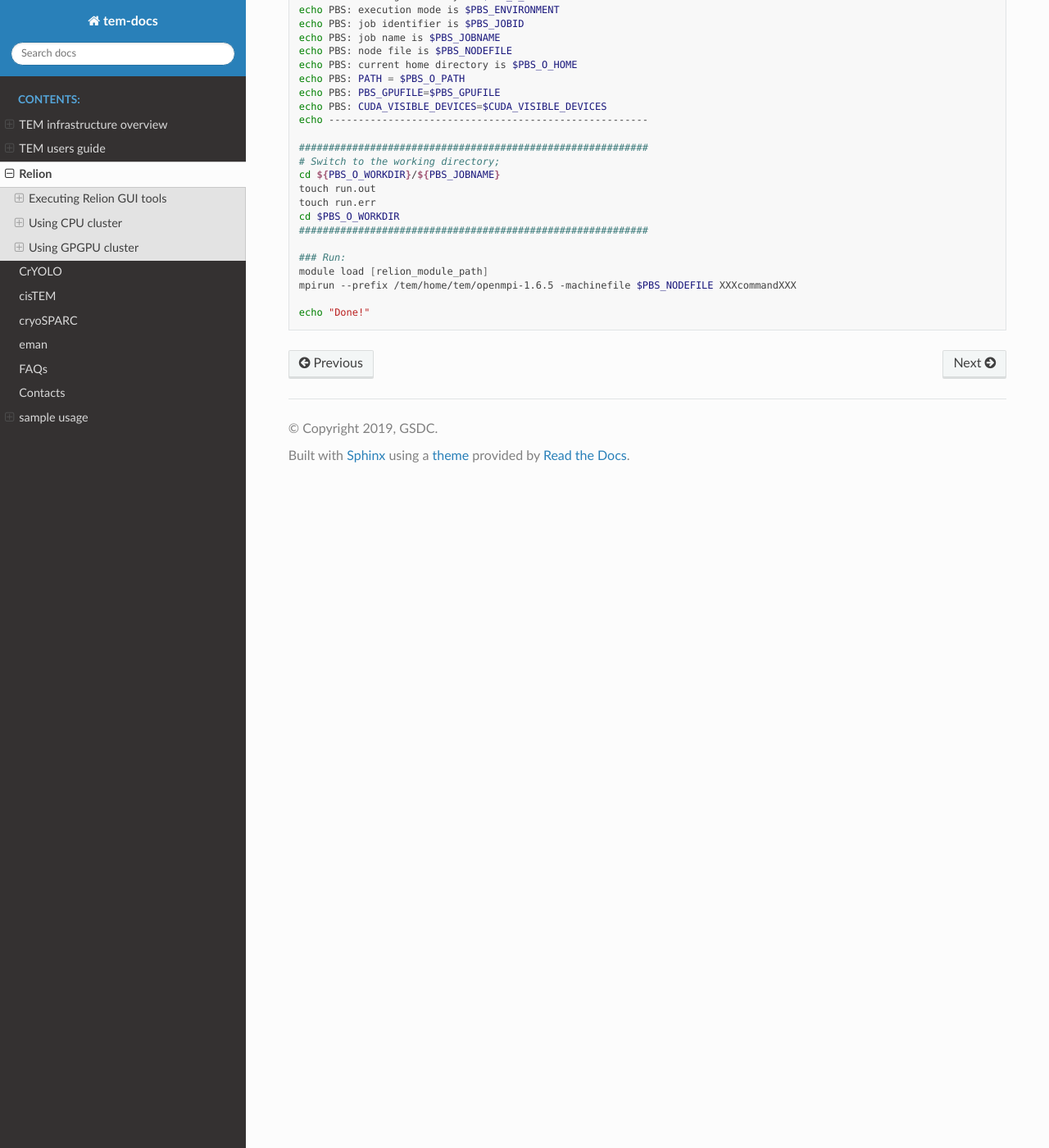
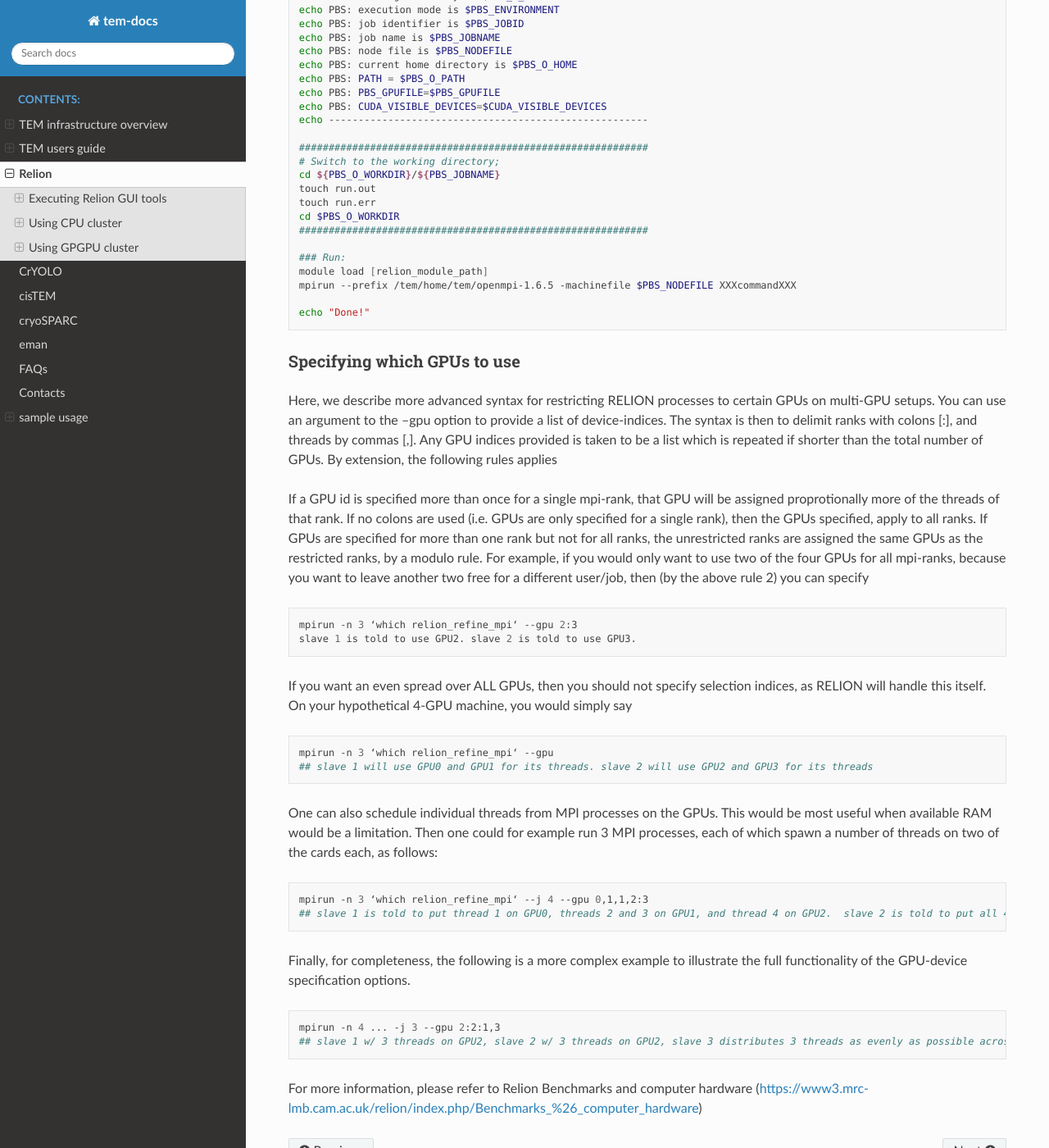
Before and after one commit to junglok/tem-docs, a Sphinx documentation site: the page built from docs/relion.rst, in a window 1280 px wide and 1400 px high, scrolled down 6387 px. Shown: the whole window at 82% size. Built offline with Sphinx 7.4.7 and the Read the Docs theme 2.0.0, drawn with Linux system fonts in a browser that asks for light colours.

Commit message:
first commit

```diff
--- a/docs/relion.rst
+++ b/docs/relion.rst
@@ -286,3 +286,46 @@ Unlike CPU cluster, we have set the RELION_QSUB_EXTRA_COUNT to 3 for the use of
   mpirun --prefix /tem/home/tem/openmpi-1.6.5 -machinefile $PBS_NODEFILE XXXcommandXXX
 
   echo "Done!"
+
+
+Specifying which GPUs to use
+----------------------------
+
+Here, we describe more advanced syntax for restricting RELION processes to certain GPUs on multi-GPU setups. You can use an argument to the --gpu option to provide a list of device-indices. The syntax is then to delimit ranks with colons [:], and threads by commas [,]. Any GPU indices provided is taken to be a list which is repeated if shorter than the total number of GPUs. By extension, the following rules applies
+
+If a GPU id is specified more than once for a single mpi-rank, that GPU will be assigned proprotionally more of the threads of that rank.
+If no colons are used (i.e. GPUs are only specified for a single rank), then the GPUs specified, apply to all ranks.
+If GPUs are specified for more than one rank but not for all ranks, the unrestricted ranks are assigned the same GPUs as the restricted ranks, by a modulo rule.
+For example, if you would only want to use two of the four GPUs for all mpi-ranks, because you want to leave another two free for a different user/job, then (by the above rule 2) you can specify
+
+.. code-block:: bash
+
+  mpirun -n 3 ‘which relion_refine_mpi‘ --gpu 2:3
+  slave 1 is told to use GPU2. slave 2 is told to use GPU3.
+
+If you want an even spread over ALL GPUs, then you should not specify selection indices, as RELION will handle this itself. On your hypothetical 4-GPU machine, you would simply say
+
+.. code-block:: bash
+
+  mpirun -n 3 ‘which relion_refine_mpi‘ --gpu
+  ## slave 1 will use GPU0 and GPU1 for its threads. slave 2 will use GPU2 and GPU3 for its threads
+
+
+One can also schedule individual threads from MPI processes on the GPUs. This would be most useful when available RAM would be a limitation. Then one could for example run 3 MPI processes, each of which spawn a number of threads on two of the cards each, as follows:
+
+.. code-block:: bash
+
+  mpirun -n 3 ‘which relion_refine_mpi‘ --j 4 --gpu 0,1,1,2:3
+  ## slave 1 is told to put thread 1 on GPU0, threads 2 and 3 on GPU1, and thread 4 on GPU2.  slave 2 is told to put all 4 threads on GPU3.
+
+
+Finally, for completeness, the following is a more complex example to illustrate the full functionality of the GPU-device specification options.
+
+.. code-block:: bash
+
+  mpirun -n 4 ... -j 3 --gpu 2:2:1,3
+  ## slave 1 w/ 3 threads on GPU2, slave 2 w/ 3 threads on GPU2, slave 3 distributes 3 threads as evenly as possible across GPU1 and GPU3.
+
+
+
+For more information, please refer to Relion Benchmarks and computer hardware (https://www3.mrc-lmb.cam.ac.uk/relion/index.php/Benchmarks_%26_computer_hardware)
```
